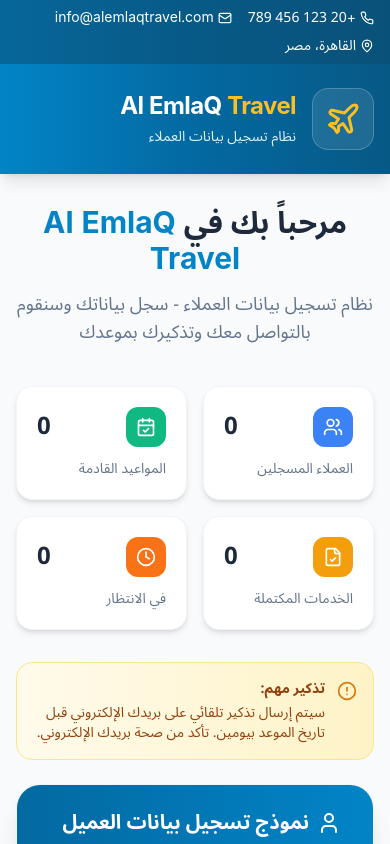
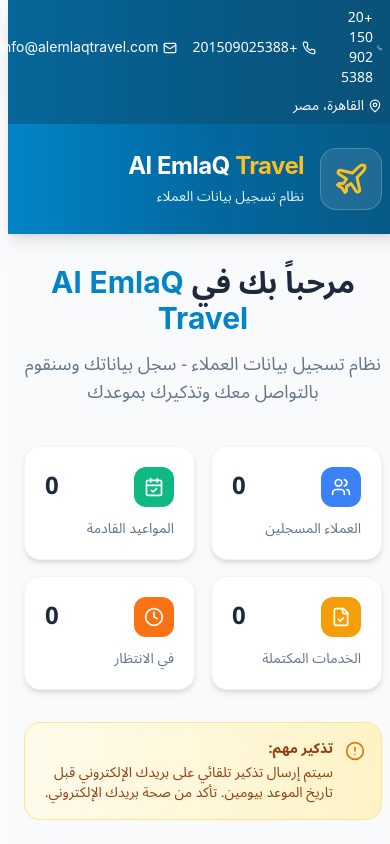
Before and after one commit to AliMohamed1510/al-emlaq-travel2, a Next.js app: page / in a window 390 px wide. Shown: the top 844 px of the page. Built offline with nearby package versions, Linux system fonts and the light colour scheme; no server answers.

Commit message:
Update contact phone number in Header component

```diff
--- a/components/Header.tsx
+++ b/components/Header.tsx
@@ -9,9 +9,13 @@
       <div className="bg-primary-900/50 py-2 px-4">
         <div className="max-w-7xl mx-auto flex flex-wrap items-center justify-between gap-2 text-sm">
           <div className="flex items-center gap-4">
-            <a href="tel:+20123456789" className="flex items-center gap-1 hover:text-gold-300 transition-colors">
+            <a href="tel:+201509025388" className="flex items-center gap-1 hover:text-gold-300 transition-colors">
               <Phone size={14} />
-              <span>+20 123 456 789</span>
+              <span>+20 150 902 5388</span>
+            </a>
+            <a href="tel:+201509025388" className="flex items-center gap-1 hover:text-gold-300 transition-colors">
+              <Phone size={14} />
+              <span>+201509025388</span>
             </a>
             <a href="mailto:info@alemlaqtravel.com" className="flex items-center gap-1 hover:text-gold-300 transition-colors">
               <Mail size={14} />
```
